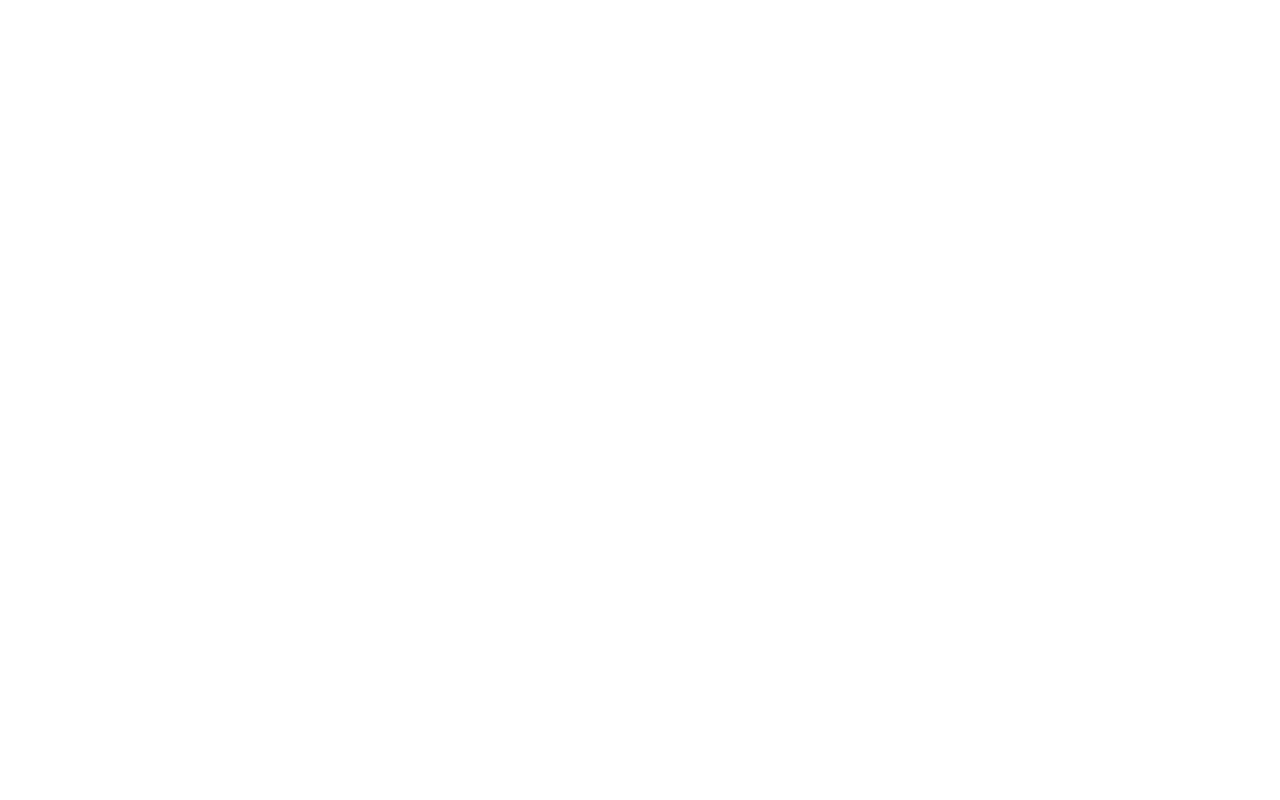
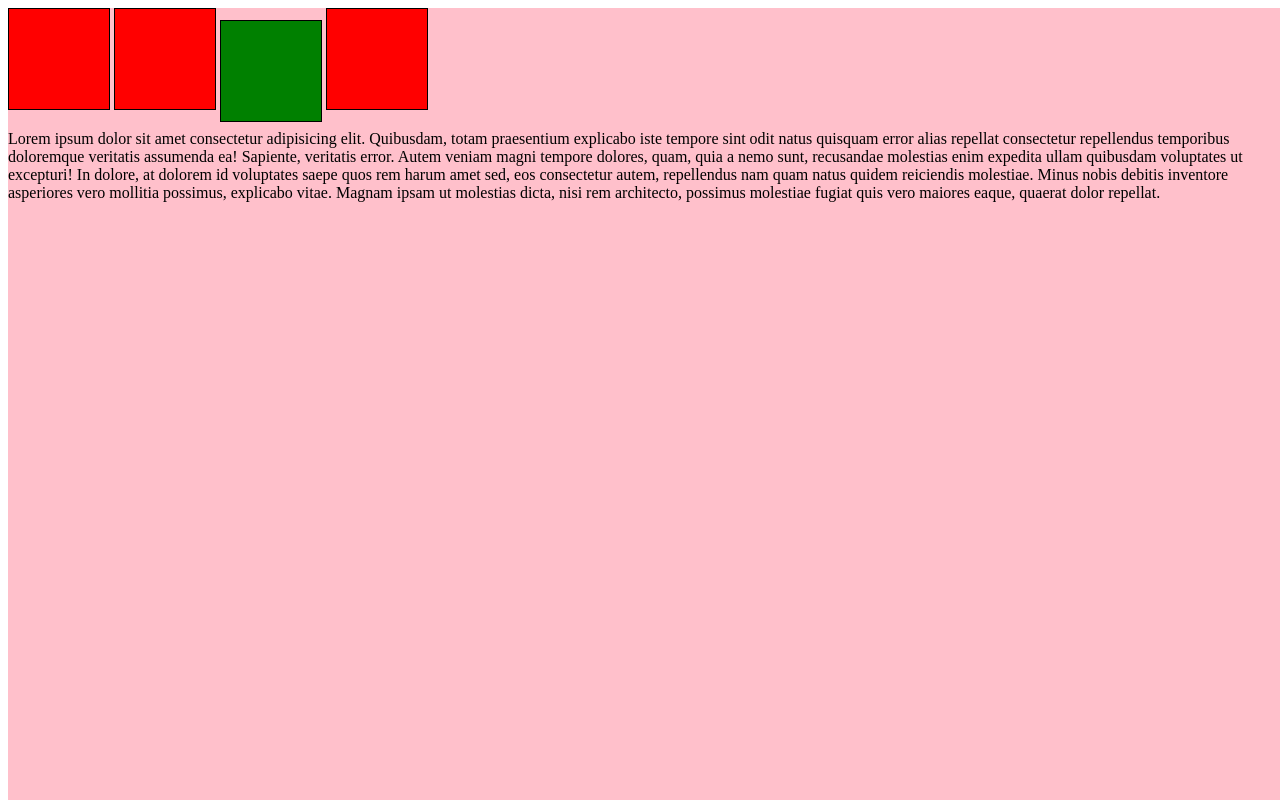
Before and after one commit to aashishdhami/MERN, a plain HTML site: page index.html in a window 1280 px wide. Shown: the top 800 px of the page. Drawn offline with Linux system fonts and the light colour scheme.

Commit message:
final commit 13/5/24

```diff
--- a/index.html
+++ b/index.html
@@ -6,5 +6,25 @@
     <title>Document</title>
     <link rel="stylesheet" href="./style.css" />
   </head>
-  <body></body>
+  <body>
+    <div class="container">
+      <div class="box" id="box1"></div>
+      <div class="box" id="box2"></div>
+      <div class="box" id="box3"></div>
+      <div class="box" id="box4"></div>
+      <p>
+        Lorem ipsum dolor sit amet consectetur adipisicing elit. Quibusdam,
+        totam praesentium explicabo iste tempore sint odit natus quisquam error
+        alias repellat consectetur repellendus temporibus doloremque veritatis
+        assumenda ea! Sapiente, veritatis error. Autem veniam magni tempore
+        dolores, quam, quia a nemo sunt, recusandae molestias enim expedita
+        ullam quibusdam voluptates ut excepturi! In dolore, at dolorem id
+        voluptates saepe quos rem harum amet sed, eos consectetur autem,
+        repellendus nam quam natus quidem reiciendis molestiae. Minus nobis
+        debitis inventore asperiores vero mollitia possimus, explicabo vitae.
+        Magnam ipsam ut molestias dicta, nisi rem architecto, possimus molestiae
+        fugiat quis vero maiores eaque, quaerat dolor repellat.
+      </p>
+    </div>
+  </body>
 </html>
--- a/style.css
+++ b/style.css
@@ -0,0 +1,45 @@
+.box {
+  height: 100px;
+  width: 100px;
+  background-color: red;
+  border: solid 1px black;
+  display: inline-block;
+}
+
+.container {
+  height: 2000px;
+  width: 100vw;
+  background-color: pink;
+  /* position: relative; trick of positioning a child inside a parent */
+}
+/* position: relative */
+/* #box3 {
+  position: relative;
+  top: 100px; /* current pos ko top bata bottom tira 100px moved */
+/*
+}
+
+#box4 {
+  position: relative;
+  right: 106px;
+}
+
+#box1 {
+  position: relative;
+  bottom: 10px;
+} */
+
+/* position: fixed */
+/* #box1 {
+  position: fixed;
+  top: 50px;
+  left: 50px;
+} */
+
+/* position: absolute */
+#box3 {
+  /* position: absolute; */
+  background-color: green;
+  position: sticky;
+  top: 20px;
+}
```
